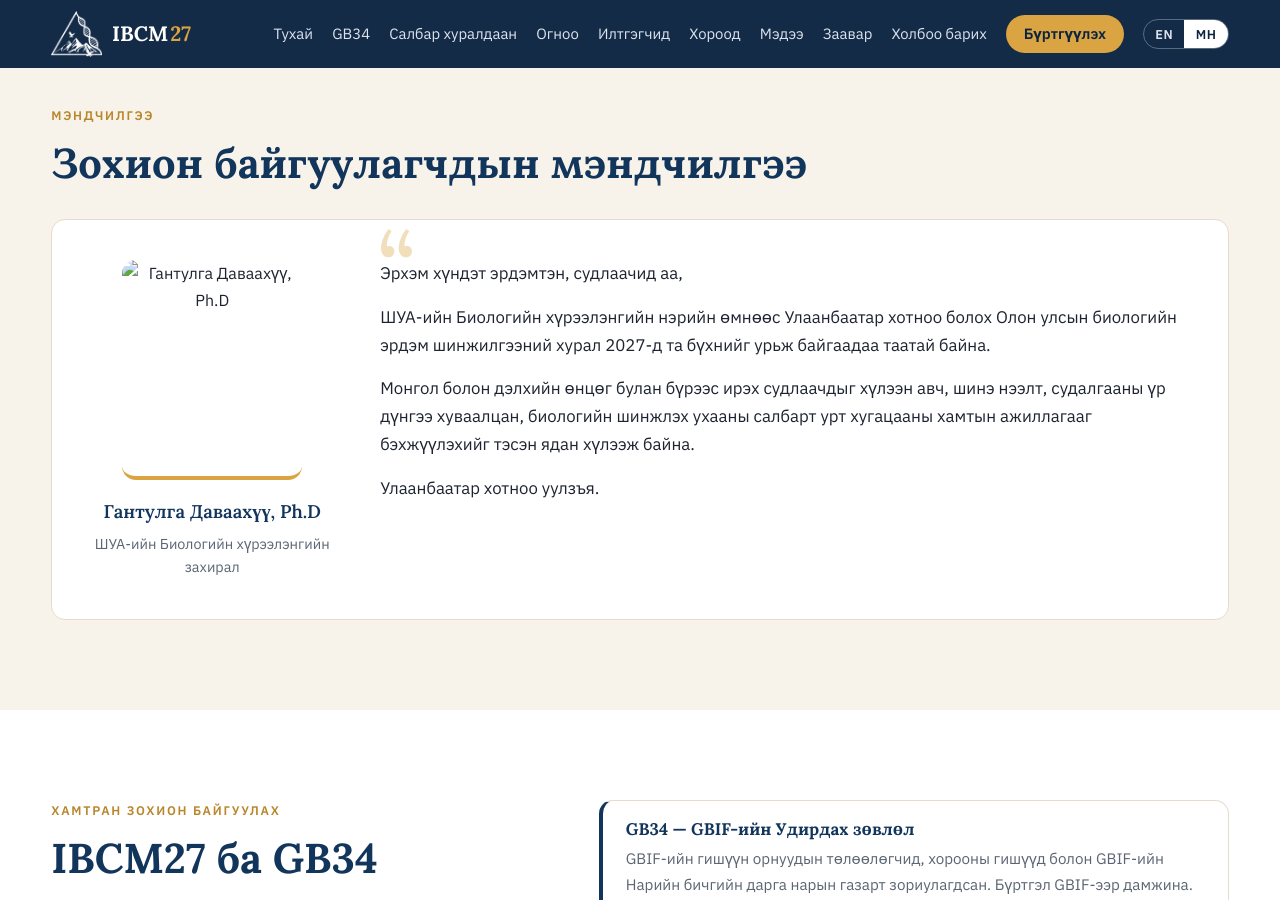
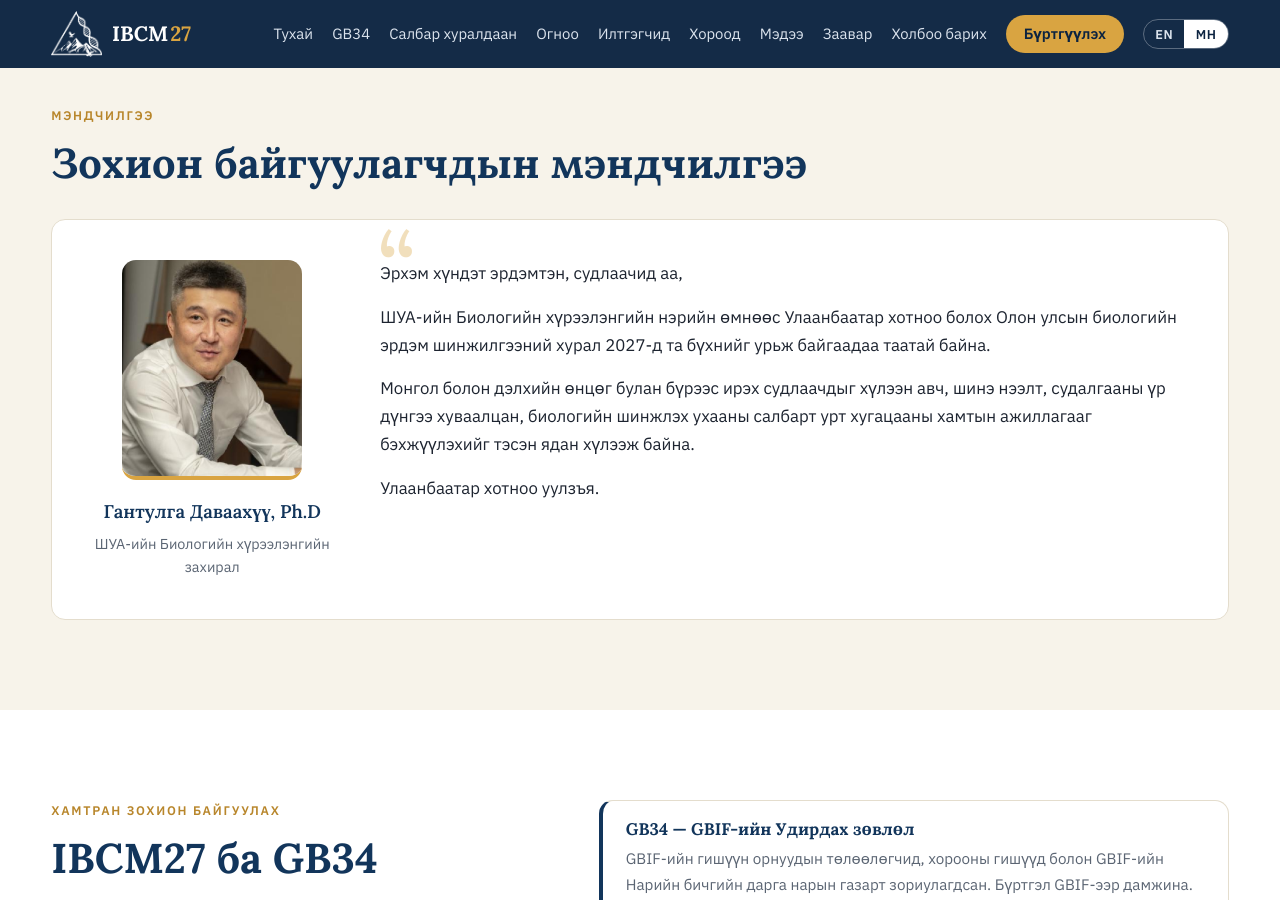
Before and after one commit to amyzolboo/IBCM27, a Jekyll site: the page built from mn/index.md, in a window 1280 px wide and 900 px high, scrolled down 1504 px. Built offline with Jekyll 4.4.1, drawn with Linux system fonts in a browser that asks for light colours.

Commit message:
Update 03-welcome.yml

```diff
--- a/_data/mn/03-welcome.yml
+++ b/_data/mn/03-welcome.yml
@@ -21,7 +21,7 @@ heading: Зохион байгуулагчдын мэндчилгээ
 list:
 - name: Гантулга Даваахүү, Ph.D                                       # EDIT
   position: ШУА-ийн Биологийн хүрээлэнгийн захирал        # EDIT
-  photo: "assets/images/GD.png"
+  photo: GD.png
   message: |
     Эрхэм хүндэт эрдэмтэн, судлаачид аа,
 
```
